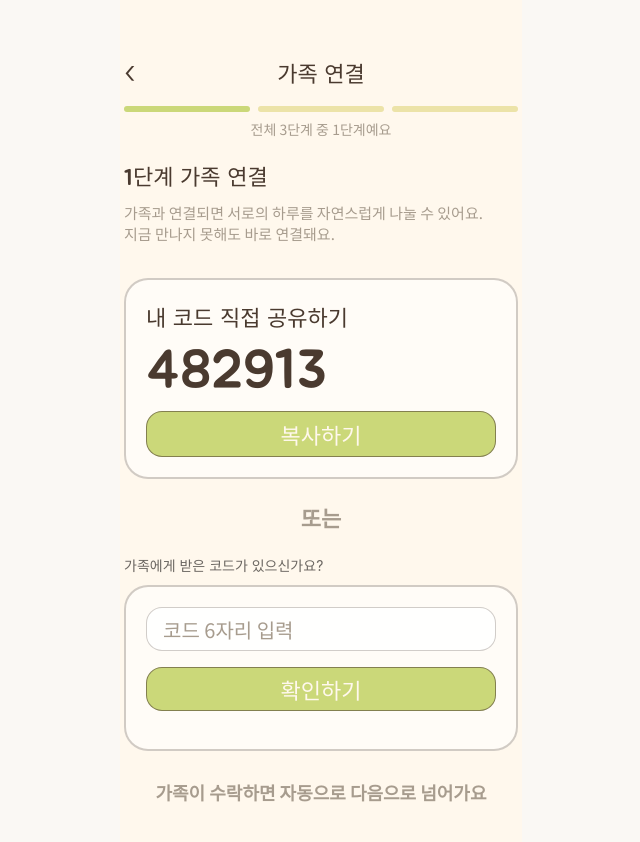
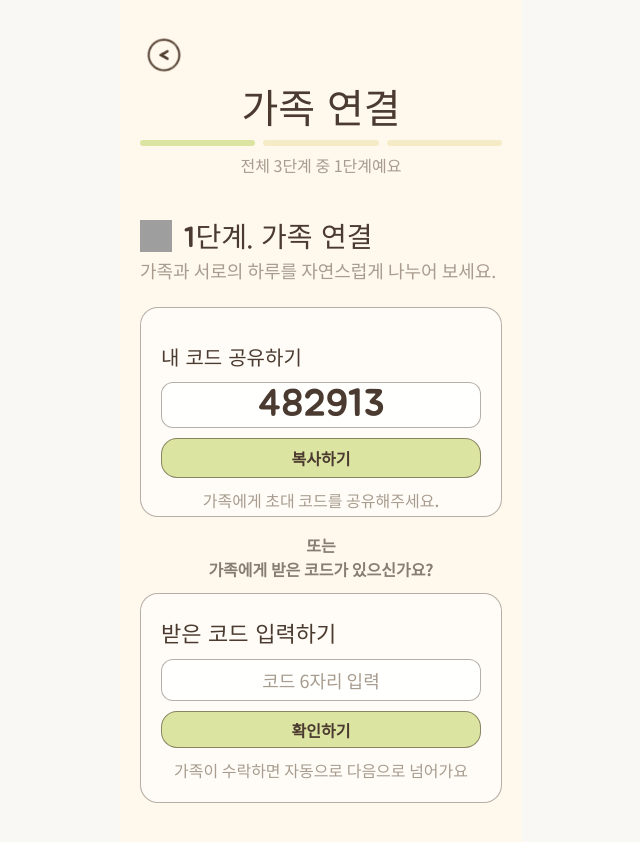
Before and after one commit to Dream-of-WildGeese/Wild_Geese_Front, a React (Vite) app: page /onboarding/invite in a window 1280 px wide. Shown: the top 842 px of the page, without its empty margins (319-959 px from the left). Built offline with nearby package versions, Linux system fonts and the light colour scheme; grey boxes are pictures that could not be loaded; a web font is replaced by a local one.

Commit message:
feat:InviteCode화면 디자인반영

```diff
--- a/src/pages/Onboarding/InviteCode.jsx
+++ b/src/pages/Onboarding/InviteCode.jsx
@@ -4,7 +4,8 @@ import styled from 'styled-components';
 //import { createFamily } from '../../api/family/createFamily';
 //import { joinFamily } from '../../api/family/joinFamily';
 import { useLocation } from 'react-router-dom';
-
+import back from '../../assets/onboarding/back.svg';
+import heart from '../../assets/onboarding/heart.svg';
 
 const InviteCode = () => {
   const navigate = useNavigate();
@@ -58,8 +59,10 @@ const InviteCode = () => {
   return (
     <Page>
       <Content>
+        <BackButton onClick={() => navigate(-1)}>
+          <BackIcon src={back} alt="뒤로가기" />
+        </BackButton>
         <Header>
-          <BackButton onClick={() => navigate(-1)}>‹</BackButton>
           <Title>가족 연결</Title>
         </Header>
 
@@ -74,49 +77,50 @@ const InviteCode = () => {
         </ProgressText>
 
         <Section>
-          <SectionTitle>1단계 가족 연결</SectionTitle>
-
+          <SectionTitleWrap>
+            <Heart src={heart} alt="" />
+            <SectionTitle>1단계. 가족 연결</SectionTitle>
+          </SectionTitleWrap>
           <SectionDescription>
-            가족과 연결되면 서로의 하루를 자연스럽게 나눌 수 있어요.
-            <br />
-            지금 만나지 못해도 바로 연결돼요.
+             가족과 서로의 하루를 자연스럽게 나누어 보세요.
           </SectionDescription>
 
 
           <CodeBox>
-            <CodeLabel>내 코드 직접 공유하기</CodeLabel>
+            <CodeLabel>내 코드 공유하기</CodeLabel>
 
-            <InviteCodeText>
-              {inviteCode}
-            </InviteCodeText>
+            <CodeValueBox>
+              <InviteCodeText>{inviteCode}</InviteCodeText>
+            </CodeValueBox>
 
-            <CopyButton onClick={handleCopy}>
-              복사하기
-            </CopyButton>
+            <CopyButton onClick={handleCopy}>복사하기</CopyButton>
+
+            <CodeHelp>가족에게 초대 코드를 공유해주세요.</CodeHelp>
           </CodeBox>
 
-          <OrText>또는</OrText>
-
-          <InputLabel>
-            가족에게 받은 코드가 있으신가요?
-          </InputLabel>
+          <OrSection>
+            또는
+            <br />
+            <span>가족에게 받은 코드가 있으신가요?</span>
+          </OrSection>
 
           <CodeInputBox>
+            <InputTitle>받은 코드 입력하기</InputTitle>
+
             <CodeInput
               value={code}
-              onChange={(e) => setCode(e.target.value)}
+              onChange={(e)=>setCode(e.target.value)}
               placeholder="코드 6자리 입력"
-              maxLength={6}
             />
 
             <ConfirmButton onClick={handleConfirm}>
               확인하기
             </ConfirmButton>
-          </CodeInputBox>
 
             <HelpText>
               가족이 수락하면 자동으로 다음으로 넘어가요
             </HelpText>
+          </CodeInputBox>
         </Section>
       </Content>
     </Page>
@@ -128,16 +132,23 @@ export default InviteCode;
 
 const Page = styled.div`
   width: calc(100% + 32px);
-  height: 100%;
+  min-height: 100vh;
   margin: 0 -${({ theme }) => theme.spacing.md};
   background: #FFF8ED;
 `;
 
 const Content = styled.div`
-  width: 100%;
-  height: 100%;
+  position: relative;
+
+  max-width: 402px;
+  min-height: 100vh;
+  margin: 0 auto;
+
+  padding: 86px 20px 40px;
   box-sizing: border-box;
-  padding: 52px 20px 20px;
+
+  display: flex;
+  flex-direction: column;
 `;
 
 
@@ -156,40 +167,41 @@ const Header = styled.div`
   justify-content: center;
 `;
 
-
 const BackButton = styled.button`
   position: absolute;
-  left: 0;
+  top: 35px;
+  left: 24px;
 
-  width: 24px;
+  width: 40px;
   height: 40px;
 
   padding: 0;
-  margin: 0;
+  border: none;
+  background: transparent;
+  cursor: pointer;
 
   display: flex;
   align-items: center;
-  justify-content: flex-start;
+  justify-content: center;
+`;
 
-  border: none;
-  background: transparent;
+const BackIcon = styled.img`
+  width: 40px;
+  height: 40px;
+  object-fit: contain;
+`;
 
-  color: #4A3A2F;
- font-size: 32px;
-  font-family: inherit;
-  font-weight: 300;
-  line-height: 1;
 
-  cursor: pointer;
-`;
 
 const Title = styled.h1`
   margin: 0;
-
 color: #4A3A2F;
+text-align: center;
 font-family: Jua;
-  font-size: 22px;
+font-size: 40px;
+font-style: normal;
 font-weight: 400;
+line-height: normal;
 `;
 
 
@@ -212,17 +224,15 @@ const ProgressBar = styled.div`
   border-radius: 999px;
 
   background: ${({ $active }) =>
-    $active ? '#CBD879' : '#ECE3A8'};
+    $active ? '#DBE4A1;' : '#F6EBC7;'};
 `;
 
 const ProgressText = styled.p`
   margin: 7px 0 0;
-
-  text-align: center;
 color: #A79C8E;
 text-align: center;
 font-family: "Noto Sans KR";
-font-size: 14px;
+font-size: 16px;
 font-style: normal;
 font-weight: 400;
 line-height: normal;
@@ -235,24 +245,36 @@ line-height: normal;
 
 const Section = styled.section`
   width: 100%;
-  margin-top: 20px;
+  margin-top: 12px;
+`;
+
+const SectionTitleWrap = styled.div`
+  display: flex;
+  align-items: center;
+  gap: 12px;
+  margin-top: 26px;
+`;
+
+const Heart = styled.img`
+  width: 32px;
+  height: 32px;
 `;
 
 const SectionTitle = styled.h2`
-  margin: 18px 0 0;
+  margin: 0;
 color: #4A3A2F;
 font-family: Jua;
-font-size: 22px;
+font-size: 28px;
 font-style: normal;
 font-weight: 400;
 line-height: normal;
 `;
 
 const SectionDescription = styled.p`
-  margin-top: 10px;
-color: #A79C8E;
+  margin: 0 0 0;
+color:  #A79C8E;
 font-family: "Noto Sans KR";
-font-size: 15px;
+font-size: 18px;
 font-style: normal;
 font-weight: 400;
 line-height: normal;
@@ -262,149 +284,188 @@ line-height: normal;
 
 
 
-
-const OrText = styled.p`
-  margin: 22px 0;
-
-  text-align: center;
-
-  color: #A79C8E;
-  font-family: "Noto Sans KR";
-  font-size: 22px;
-  font-weight: 700;
-`;
-
-
 /* =========================
    내 코드
 ========================= */
 
 const CodeBox = styled.div`
-  margin-top: 34px;
-  width: 100%;
-  min-height: 176px;
-  box-sizing: border-box;
-
-  padding: 20px;
+ margin-top: 24px;
+  padding: 22px 20px 20px;
 
   display: flex;
+height: 210px;
+padding-top: 34px;
 flex-direction: column;
-  gap: 12px;
-
-  border-radius: 24px;
-  border: 2px solid rgba(74,58,47,.25);
-  background: rgba(255,255,255,.55);
+align-items: stretch;
+gap: 10px;
+align-self: stretch;
+border-radius: 18px;
+border: 1.3px solid rgba(74, 58, 47, 0.40);
+background: rgba(255, 255, 255, 0.55);
+`;
+const CodeValueBox = styled.div`
+  display: flex;
+height: 46px;
+justify-content: center;
+align-items: center;
+gap: 5px;
+align-self: stretch;
+border-radius: 12px;
+border: 1.3px solid rgba(74, 58, 47, 0.40);
+background: rgba(255, 255, 255, 0.80);
 `;
 
 const CodeLabel = styled.p`
   margin: 0;
-
+  align-self: flex-start;
 color: #4A3A2F;
 font-family: Jua;
-  font-size: 22px;
+font-size: 20px;
+font-style: normal;
 font-weight: 400;
+line-height: normal;
 `;
 
 const InviteCodeText = styled.p`
   margin: 0;
 
  color: #4A3A2F;
+text-align: center;
 font-family: Jua;
-  font-size: 54px;
-  line-height: 1;
+font-size: 38px;
+font-style: normal;
+font-weight: 400;
+line-height: normal;
+`;
+
+const CodeHelp = styled.p`
+  margin: 0 0 0;
+color: #A79C8E;
+text-align: center;
+font-family: "Noto Sans KR";
+font-size: 16px;
+font-style: normal;
+font-weight: 500;
+line-height: normal;
 `;
 
 const CopyButton = styled.button`
   width: 100%;
-  height: 46px;
+  height: 40px;
+  min-height: 40px;
+  flex-shrink: 0;
 
+  display: flex;
+  align-items: center;
+  justify-content: center;
+
+  padding: 0;
   border-radius: 16px;
-  border: 1.5px solid rgba(74,58,47,.55);
-  background: #CBD879;
+  border: 1.5px solid rgba(74, 58, 47, 0.55);
+  background: #DBE4A1;
+  box-sizing: border-box;
 
-  color: #FFF8ED;
-  font-family: Jua;
-  font-size: 22px;
-  font-weight: 400;
+  color: #4A3A2F;
+  font-family: "Noto Sans KR";
+  font-size: 16px;
+  font-weight: 700;
+  line-height: 1;
 
   cursor: pointer;
 `;
+
 
 /* =========================
    받은 코드 입력
 ========================= */
 
-const InputLabel = styled.p`
-  margin: 20px 0 10px;
-  color: #6B6661;
-font-family: Inter;
-font-size: 14px;
+const InputTitle = styled.p`
+  margin: 0;
+
+  color: #4A3A2F;
+  font-family: Jua;
+  font-size: 22px;
+`;
+
+const OrSection = styled.p`
+margin: 16px 0 12px;
+color: #877E73;
+text-align: center;
+font-family: "Noto Sans KR";
+font-size: 16px;
 font-style: normal;
-font-weight: 400;
+font-weight: 700;
 line-height: normal;
 `;
 
+
+
+
 const CodeInputBox = styled.div`
-  width: 100%;
-  min-height: 166px;
-  box-sizing: border-box;
+  margin-top: 0;
 
-  padding: 20px;
+  height: 210px;
+  padding: 22px 20px 20px;
 
   display: flex;
   flex-direction: column;
-  gap: 16px;
+  align-items: stretch;
+  gap: 10px;
 
-  border-radius: 24px;
-  border: 2px solid rgba(74,58,47,.25);
-  background: rgba(255,255,255,.55);
+  border-radius: 18px;
+  border: 1.3px solid rgba(74, 58, 47, 0.4);
+  background: rgba(255, 255, 255, 0.55);
+
+  box-sizing: border-box;
 `;
 
 const CodeInput = styled.input`
   width: 100%;
-  height: 44px;
+  height: 46px;
 
   padding: 0 16px;
-
   box-sizing: border-box;
 
-  border-radius: 16px;
-  border: 1.5px solid rgba(74,58,47,.25);
+  border-radius: 12px;
+  border: 1.3px solid rgba(74,58,47,.4);
+  background: rgba(255,255,255,.8);
 
-  background: rgba(255,255,255,.8);
+  text-align: center;
 
   color: #4A3A2F;
   font-family: "Noto Sans KR";
-  font-size: 20px;
+  font-size: 18px;
+  font-weight: 400;
 
-  &::placeholder {
-    color: #A79C8E;
+  &::placeholder{
+    color:#A79C8E;
   }
 `;
 
 const ConfirmButton = styled.button`
   width: 100%;
-  height: 44px;
+  height: 40px;
 
   border-radius: 16px;
   border: 1.5px solid rgba(74,58,47,.55);
-  background: #CBD879;
+  background: #DBE4A1;
 
-  color: #FFF8ED;
-  font-family: Jua;
-  font-size: 22px;
+  color: #4A3A2F;
+  font-family: "Noto Sans KR";
+  font-size: 16px;
+  font-weight: 700;
 
   cursor: pointer;
 `;
 
 
 const HelpText = styled.p`
-  margin-top: 28px;
-
-  text-align: center;
+  margin: 0;
 
   color: #A79C8E;
+  text-align: center;
   font-family: "Noto Sans KR";
-  font-size: 18px;
-  font-weight: 700;
+  font-size: 16px;
+  font-weight: 500;
+  line-height: normal;
 `;
```
Lines whose indentation alone changed are shown as unchanged.
